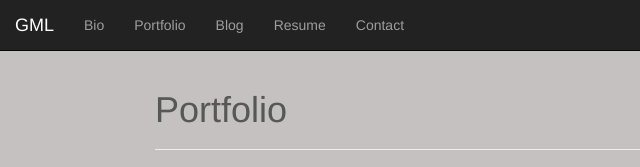
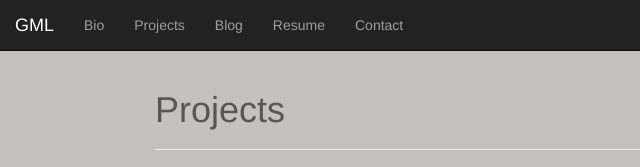
Before and after one commit to Chewieez/Chewieez.github.io, a plain HTML site: page projects.html in a window 1280 px wide. Shown: the top 167 px of the page, 0-640 px from the left. Drawn offline with nearby package versions, Linux system fonts and the light colour scheme.

Commit message:
renamed portfolio to project and edited nav bar on index.html and projects.html

```diff
--- a/portfolio.html
+++ b/projects.html
@@ -2,7 +2,7 @@
 <html>
 
 <head>
-    <title>Portfolio Web Projects by Greg Lawrence</title>
+    <title>Projects by Greg Lawrence</title>
     <link href="https://cdnjs.cloudflare.com/ajax/libs/normalize/7.0.0/normalize.min.css" rel="stylesheet">
     <link href="https://maxcdn.bootstrapcdn.com/bootstrap/3.3.7/css/bootstrap.min.css" rel="stylesheet">
     <link href="https://cdnjs.cloudflare.com/ajax/libs/font-awesome/4.7.0/css/font-awesome.min.css" rel="stylesheet">
@@ -26,7 +26,7 @@
                     <ul class="nav navbar-nav" role: "tablist">
 
                         <li><a href="/index.html">Bio</a></li>
-                        <li><a href="/portfolio.html">Portfolio</a></li>
+                        <li><a href="/projects.html">Projects</a></li>
                         <li><a href="/blog.html">Blog</a></li>
                         <li><a href="/resume.html">Resume</a></li>
                         <li><a href="/contact.html">Contact</a></li>
@@ -38,7 +38,7 @@
 
 
         <header class="page-header">
-            <h1>Portfolio</h1>
+            <h1>Projects</h1>
         </header>
 
         <div id="portfolio" class="container-fluid text-center">
```
Also changed, not shown: index.html (+1 -1 lines).
